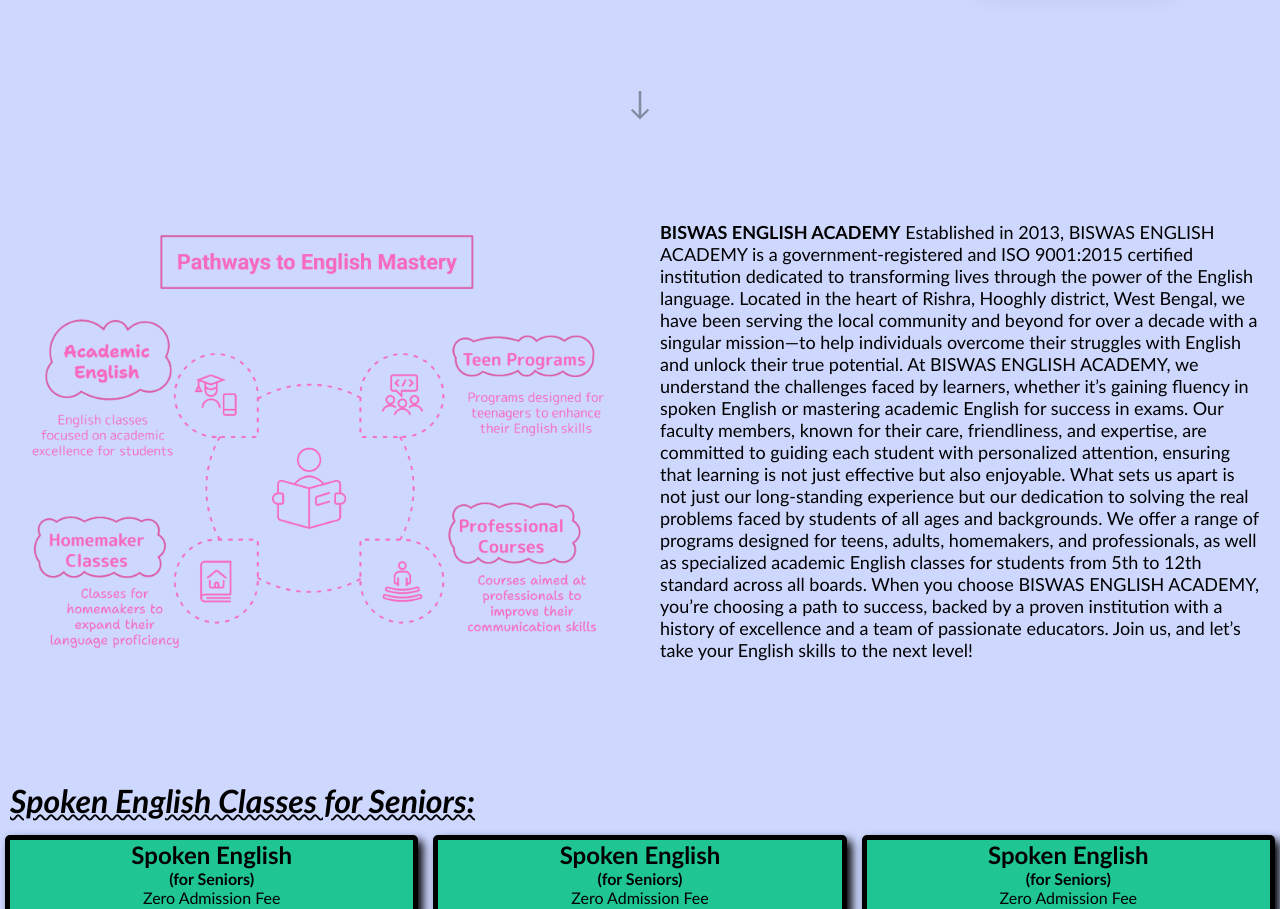
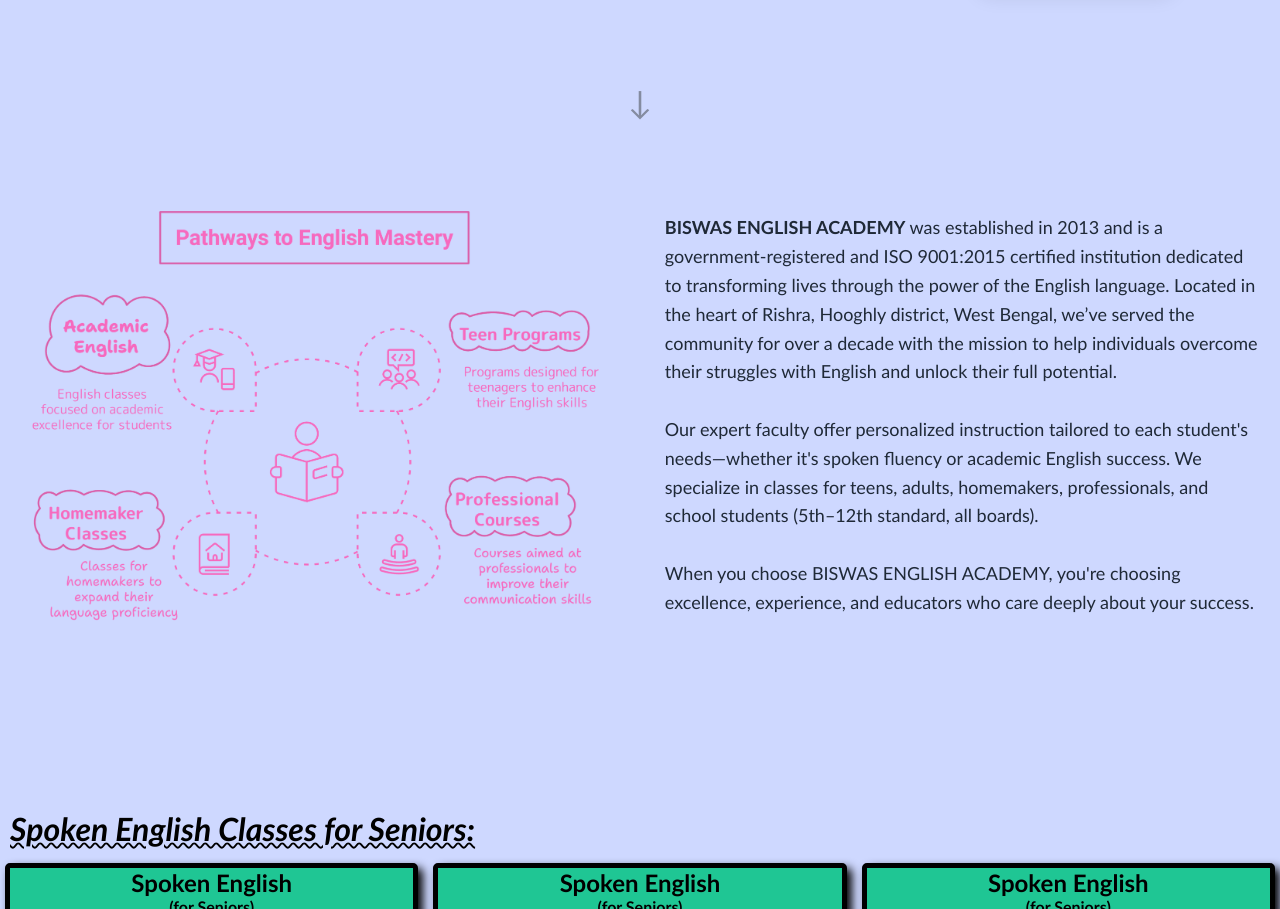
Before and after one commit to Pritam-Mondal18/biswasEnglishAcademyFinal, a React (Vite) app: page / in a window 1280 px wide. Shown: the part 760-1669 px from the top of the page. Built offline with nearby package versions, Linux system fonts and the light colour scheme.

Commit message:
update ui of about section and add animation

```diff
--- a/src/routes/About.css
+++ b/src/routes/About.css
@@ -176,7 +176,7 @@
 }
 
 -------------gpt----------------- */
-
+/*
 .about-container {
   display: flex;
   flex-direction: row;
@@ -214,13 +214,13 @@
 }
 
 /* Responsive Styling */
-/*large Desktop*/
+/*large Desktop
 @media (min-width: 1440px) {
   .about-container {
     width: 100vw;
   }
 }
-/* Medium Desktop */
+/* Medium Desktop
 @media (min-width: 1280px) and (max-width: 1439px) {
   .about-container {
     width: 100vw;
@@ -248,7 +248,7 @@
     font-size: 18px;
   }
 }
-/* Small Desktop */
+/* Small Desktop
 @media (min-width: 1024px) and (max-width: 1279px) {
   .about-container {
     width: 103vw;
@@ -276,7 +276,7 @@
     font-size: 18px;
   }
 }
-/* Tablets */
+/* Tablets
 @media (min-width: 768px) and (max-width: 1023px) {
   .about-container {
     width: 179vw;
@@ -309,7 +309,7 @@
     text-align: center;
   }
 } */
-/*Mobile*/
+/*Mobile
 @media (max-width: 713px) {
   .about-container {
     width: 215vw;
@@ -319,16 +319,12 @@
   }
   .about-paragraph {
     width: 200vw;
-    /* background-color: saddlebrown; */
   }
   .paragraph.about {
-    /* background-color: blue; */
     font-size: 30px;
   }
   .about-img {
     width: 200vw;
-    /* background-color: red; */
-    /* height: auto; */
   }
 }
 @media (max-width: 691px) {
@@ -419,3 +415,83 @@
     font-size: 10px;
   }
 }
+*/
+/* ============================================
+chatgpt
+=============================================== */
+/* About Section Styles */
+.about-container {
+  display: flex;
+  flex-direction: row;
+  justify-content: space-between;
+  align-items: center;
+  padding: 80px 20px;
+  width: 100%;
+  background: #ced8ff;
+  flex-wrap: wrap;
+  gap: 20px;
+}
+
+.about-img,
+.about-paragraph {
+  flex: 1 1 45%;
+  max-width: 48%;
+  height: auto;
+}
+
+.about-img {
+  display: flex;
+  justify-content: center;
+  align-items: center;
+}
+
+.roadmap {
+  width: 100%;
+  height: auto;
+  object-fit: cover;
+  border-radius: 8px;
+}
+
+.paragraph.about {
+  font-size: 18px;
+  line-height: 1.6;
+  color: #1f2937;
+}
+
+/* Responsive Styling */
+
+@media (max-width: 1024px) {
+  .about-container {
+    flex-direction: column;
+    align-items: center;
+    padding: 40px 20px;
+  }
+
+  .about-img,
+  .about-paragraph {
+    max-width: 100%;
+    flex: 1 1 100%;
+  }
+
+  .paragraph.about {
+    font-size: 16px;
+  }
+}
+
+@media (max-width: 768px) {
+  .paragraph.about {
+    font-size: 15px;
+  }
+}
+
+@media (max-width: 480px) {
+  .paragraph.about {
+    font-size: 14px;
+  }
+}
+
+@media (max-width: 360px) {
+  .paragraph.about {
+    font-size: 13px;
+  }
+}
--- a/src/routes/About.jsx
+++ b/src/routes/About.jsx
@@ -1,41 +1,98 @@
-import React, { forwardRef } from "react";
+// import React, { forwardRef } from "react";
+// import "./About.css";
+// function About({ aboutRef }) {
+//   return (
+//     <>
+//       <div ref={aboutRef} className="about-container">
+//         <div className="about-img">
+//           <img src="/images/roadmap.jpg" alt="" className="roadmap" />
+//         </div>
+//         <div className="about-paragraph">
+//           <span className="paragraph about">
+//             <b> BISWAS ENGLISH ACADEMY</b> Established in 2013, BISWAS ENGLISH
+//             ACADEMY is a government-registered and ISO 9001:2015 certified
+//             institution dedicated to transforming lives through the power of the
+//             English language. Located in the heart of Rishra, Hooghly district,
+//             West Bengal, we have been serving the local community and beyond for
+//             over a decade with a singular mission—to help individuals overcome
+//             their struggles with English and unlock their true potential. At
+//             BISWAS ENGLISH ACADEMY, we understand the challenges faced by
+//             learners, whether it’s gaining fluency in spoken English or
+//             mastering academic English for success in exams. Our faculty
+//             members, known for their care, friendliness, and expertise, are
+//             committed to guiding each student with personalized attention,
+//             ensuring that learning is not just effective but also enjoyable.
+//             What sets us apart is not just our long-standing experience but our
+//             dedication to solving the real problems faced by students of all
+//             ages and backgrounds. We offer a range of programs designed for
+//             teens, adults, homemakers, and professionals, as well as specialized
+//             academic English classes for students from 5th to 12th standard
+//             across all boards. When you choose BISWAS ENGLISH ACADEMY, you’re
+//             choosing a path to success, backed by a proven institution with a
+//             history of excellence and a team of passionate educators. Join us,
+//             and let’s take your English skills to the next level!
+//           </span>
+//         </div>
+//       </div>
+//     </>
+//   );
+// }
+// export default About;
+
+// ======================================
+// chat getAdapter
+// ======================================
+
+import React from "react";
+import { motion } from "framer-motion";
 import "./About.css";
-function About({ aboutRef }) {
+
+const About = ({ aboutRef }) => {
   return (
-    <>
-      <div ref={aboutRef} className="about-container">
-        <div className="about-img">
-          <img src="/images/roadmap.jpg" alt="" className="roadmap" />
-        </div>
-        <div className="about-paragraph">
-          <span className="paragraph about">
-            <b> BISWAS ENGLISH ACADEMY</b> Established in 2013, BISWAS ENGLISH
-            ACADEMY is a government-registered and ISO 9001:2015 certified
-            institution dedicated to transforming lives through the power of the
-            English language. Located in the heart of Rishra, Hooghly district,
-            West Bengal, we have been serving the local community and beyond for
-            over a decade with a singular mission—to help individuals overcome
-            their struggles with English and unlock their true potential. At
-            BISWAS ENGLISH ACADEMY, we understand the challenges faced by
-            learners, whether it’s gaining fluency in spoken English or
-            mastering academic English for success in exams. Our faculty
-            members, known for their care, friendliness, and expertise, are
-            committed to guiding each student with personalized attention,
-            ensuring that learning is not just effective but also enjoyable.
-            What sets us apart is not just our long-standing experience but our
-            dedication to solving the real problems faced by students of all
-            ages and backgrounds. We offer a range of programs designed for
-            teens, adults, homemakers, and professionals, as well as specialized
-            academic English classes for students from 5th to 12th standard
-            across all boards. When you choose BISWAS ENGLISH ACADEMY, you’re
-            choosing a path to success, backed by a proven institution with a
-            history of excellence and a team of passionate educators. Join us,
-            and let’s take your English skills to the next level!
-          </span>
-        </div>
-      </div>
-    </>
+    <section ref={aboutRef} className="about-container">
+      <motion.div
+        className="about-img"
+        initial={{ opacity: 0, x: -50 }}
+        whileInView={{ opacity: 1, x: 0 }}
+        viewport={{ once: true }}
+        transition={{ duration: 0.6, ease: "easeOut" }}
+      >
+        <img
+          src="/images/roadmap.jpg"
+          alt="About Biswas Academy"
+          className="roadmap"
+        />
+      </motion.div>
+
+      <motion.div
+        className="about-paragraph"
+        initial={{ opacity: 0, x: 50 }}
+        whileInView={{ opacity: 1, x: 0 }}
+        viewport={{ once: true }}
+        transition={{ duration: 0.6, ease: "easeOut", delay: 0.2 }}
+      >
+        <p className="paragraph about">
+          <strong>BISWAS ENGLISH ACADEMY</strong> was established in 2013 and is
+          a government-registered and ISO 9001:2015 certified institution
+          dedicated to transforming lives through the power of the English
+          language. Located in the heart of Rishra, Hooghly district, West
+          Bengal, we’ve served the community for over a decade with the mission
+          to help individuals overcome their struggles with English and unlock
+          their full potential.
+          <br />
+          <br />
+          Our expert faculty offer personalized instruction tailored to each
+          student's needs—whether it's spoken fluency or academic English
+          success. We specialize in classes for teens, adults, homemakers,
+          professionals, and school students (5th–12th standard, all boards).
+          <br />
+          <br />
+          When you choose BISWAS ENGLISH ACADEMY, you're choosing excellence,
+          experience, and educators who care deeply about your success.
+        </p>
+      </motion.div>
+    </section>
   );
-}
-// export default forwardRef(About);
+};
+
 export default About;
```
